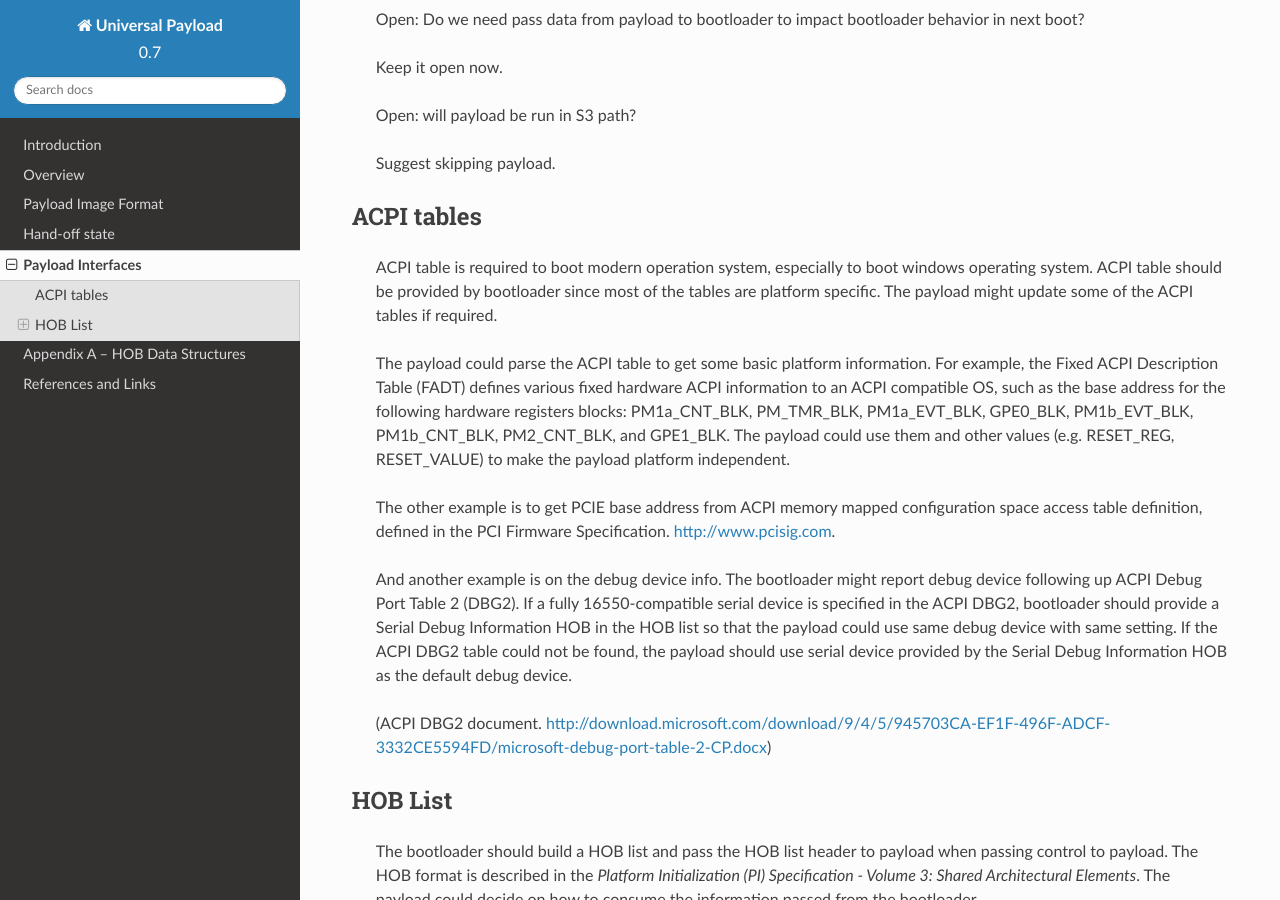
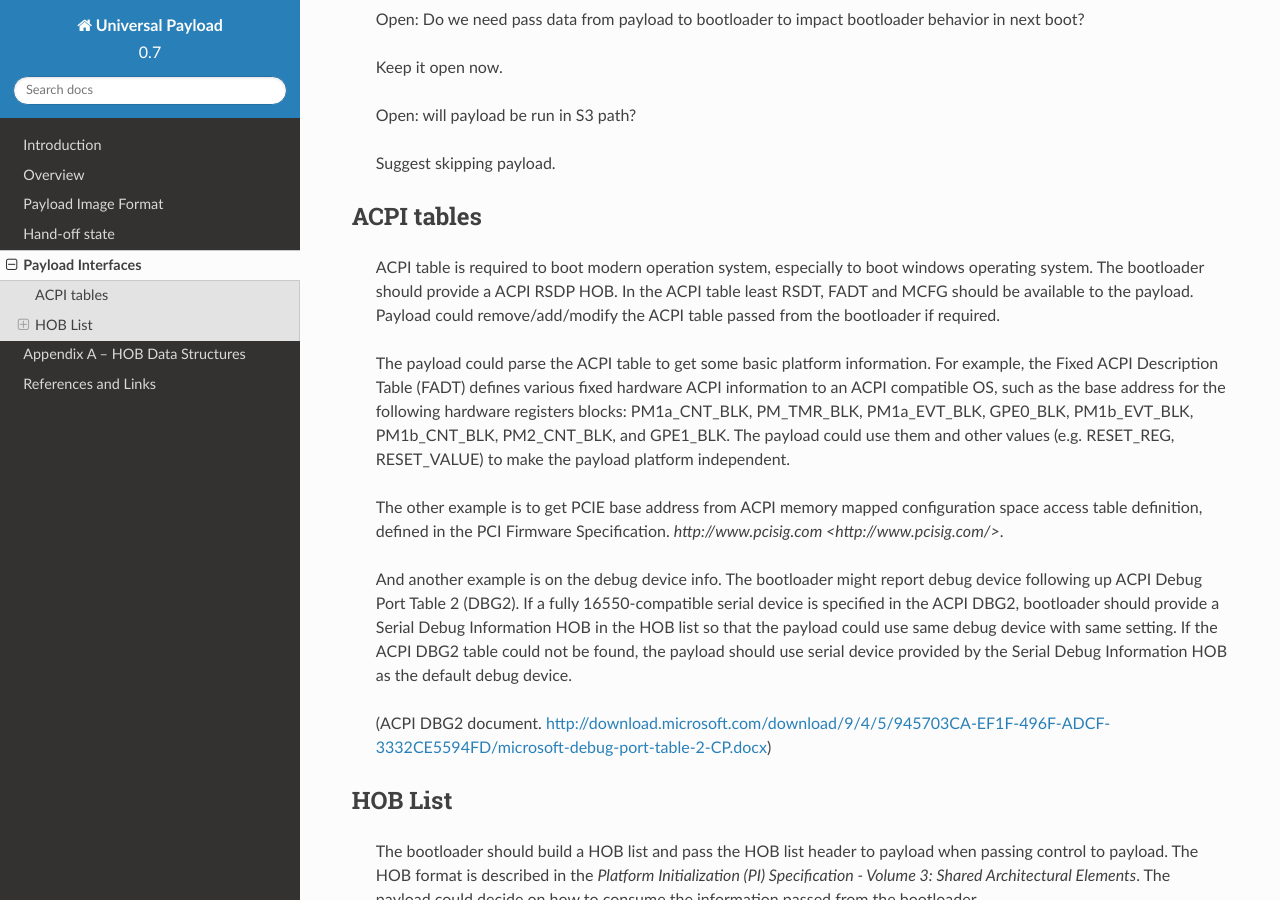
Before and after one commit to UniversalScalableFirmware/documentation, a Sphinx documentation site: the page built from source/payload-interfaces/index.rst, in a window 1280 px wide and 900 px high, scrolled down 512 px. Built offline with Sphinx 7.4.7 and the Read the Docs theme 2.0.0, drawn with Linux system fonts in a browser that asks for light colours.

Commit message:
Update ACPI table requirement to bootloader
Clarify the ACPI table requirement per issue #12.

Signed-off-by: Guo Dong <guo.dong@intel.com>

```diff
--- a/source/payload-interfaces/index.rst
+++ b/source/payload-interfaces/index.rst
@@ -32,10 +32,9 @@ Payload Interfaces
 ACPI tables
 -----------
 
-   ACPI table is required to boot modern operation system, especially to
-   boot windows operating system. ACPI table should be provided by
-   bootloader since most of the tables are platform specific. The
-   payload might update some of the ACPI tables if required.
+   ACPI table is required to boot modern operation system, especially to boot windows operating system.
+   The bootloader should provide a ACPI RSDP HOB. In the ACPI table least RSDT, FADT and MCFG should be available to the payload.
+   Payload could remove/add/modify the ACPI table passed from the bootloader if required.
 
    The payload could parse the ACPI table to get some basic platform
    information. For example, the Fixed ACPI Description Table (FADT)
@@ -49,7 +48,7 @@ ACPI tables
    The other example is to get PCIE base address from ACPI memory mapped
    configuration space access table definition, defined in the PCI
    Firmware Specification.
-   `http://www.pcisig.com <http://www.pcisig.com/>`__.
+   `http://www.pcisig.com <http://www.pcisig.com/>`.
 
    And another example is on the debug device info. The bootloader might
    report debug device following up ACPI Debug Port Table 2 (DBG2). If a
```
